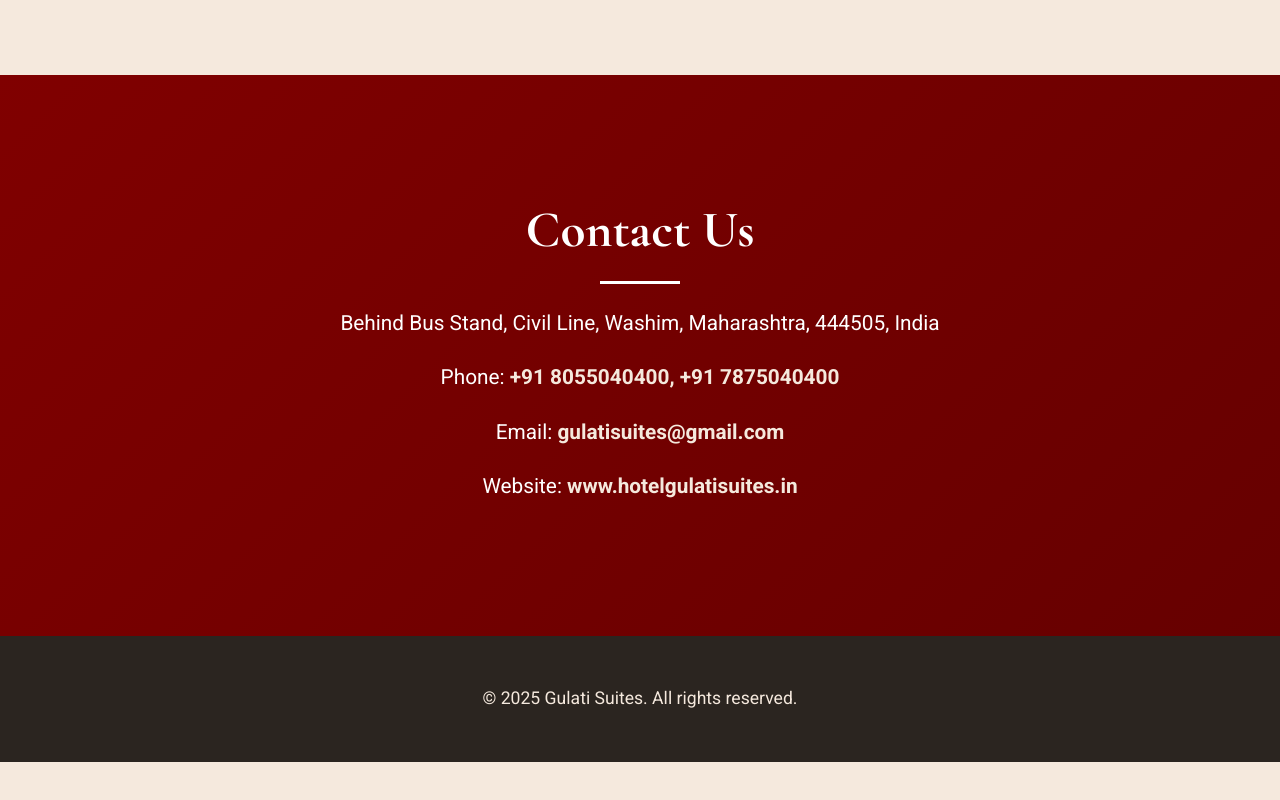
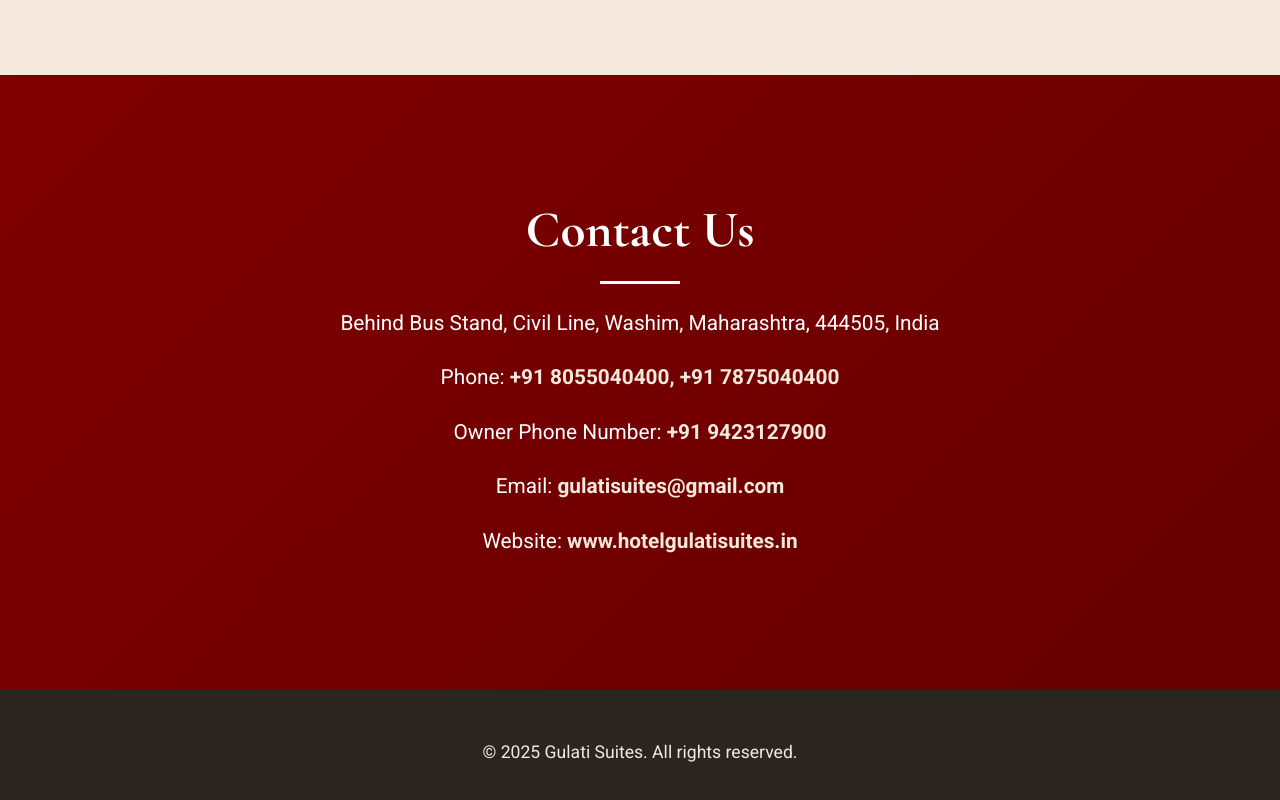
Before and after one commit to yashshah23/gulati-suites, a plain HTML site: page index.html in a window 1280 px wide. Shown: the part 9128-9928 px from the top of the page. Before the commit the page ends 9890 px from the top, so only its background shows below. Drawn offline with nearby package versions, Linux system fonts and the light colour scheme.

Commit message:
added number

```diff
--- a/index.html
+++ b/index.html
@@ -841,6 +841,7 @@
         <h2>Contact Us</h2>
         <p>Behind Bus Stand, Civil Line, Washim, Maharashtra, 444505, India</p>
         <p>Phone: <a href="tel:+918055040400">+91 8055040400, +91 7875040400</a></p>
+        <p>Owner Phone Number: <a href="tel:+919423127900">+91 9423127900</a></p>
         <p>Email: <a href="mailto:gulatisuites@gmail.com">gulatisuites@gmail.com</a></p>
         <p>Website: <a href="http://www.hotelgulatisuites.in" target="_blank">www.hotelgulatisuites.in</a></p>
     </section>
```
